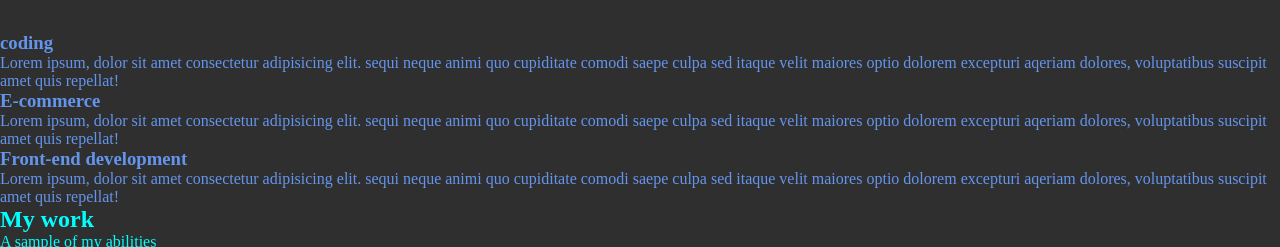
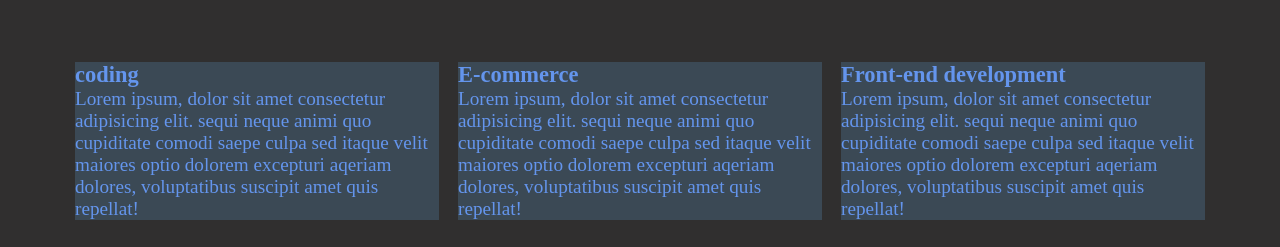
Before and after one commit to OSCARHERNANDEZ2022/Portfolio, a plain HTML site: page index.html in a window 1280 px wide. Shown: the part 681-928 px from the top of the page. Drawn offline with Linux system fonts and the light colour scheme; files whose address does not match are found by name.

Commit message:
my work css started

```diff
--- a/index.html
+++ b/index.html
@@ -61,7 +61,7 @@
 
         <!-- My Work -->
 
-        <section class="my-work" id="work">
+        <section class="my-work">
             <h2 class="work-title">My work</h2>
             <p class="sample">A sample of my abilities</p>
             <img src="./images/how to submit HW.png" style="width: 65%">
--- a/style.css
+++ b/style.css
@@ -95,28 +95,41 @@ header nav ul li a {
     align-items: center;
 }
 
-/*
+
  .services {
-    justify-content: center;
-    flex-flow: column;
-    margin: 20px;
-    flex: 1;
- } */
+    column-count: 3;
+    font-size: larger;
+    padding: 30px 75px 30px 75px;
 
- /* .service {
-    column-span: 3;
- } */
-/* my work */
+    /* flex: 1; */
+ }
+
+ .service {
+    background-color: rgb(59, 73, 85);
+ }
+
+
+ /* my work */
 
  .my-work {
+    /* justify-content: center; */
     background-color: var(--primary-color);
-    align-items: center;
+    /* align-items: center; */
     color: aqua;
 }
 
-.btn {
+.work-title  {
+    background-color: black;
+    text-align: center;
+}
+
+.sample {
+    text-align: center;
+}
+
+/* .btn {
     align-items: center;
-}
+} */
 
 
 
```
